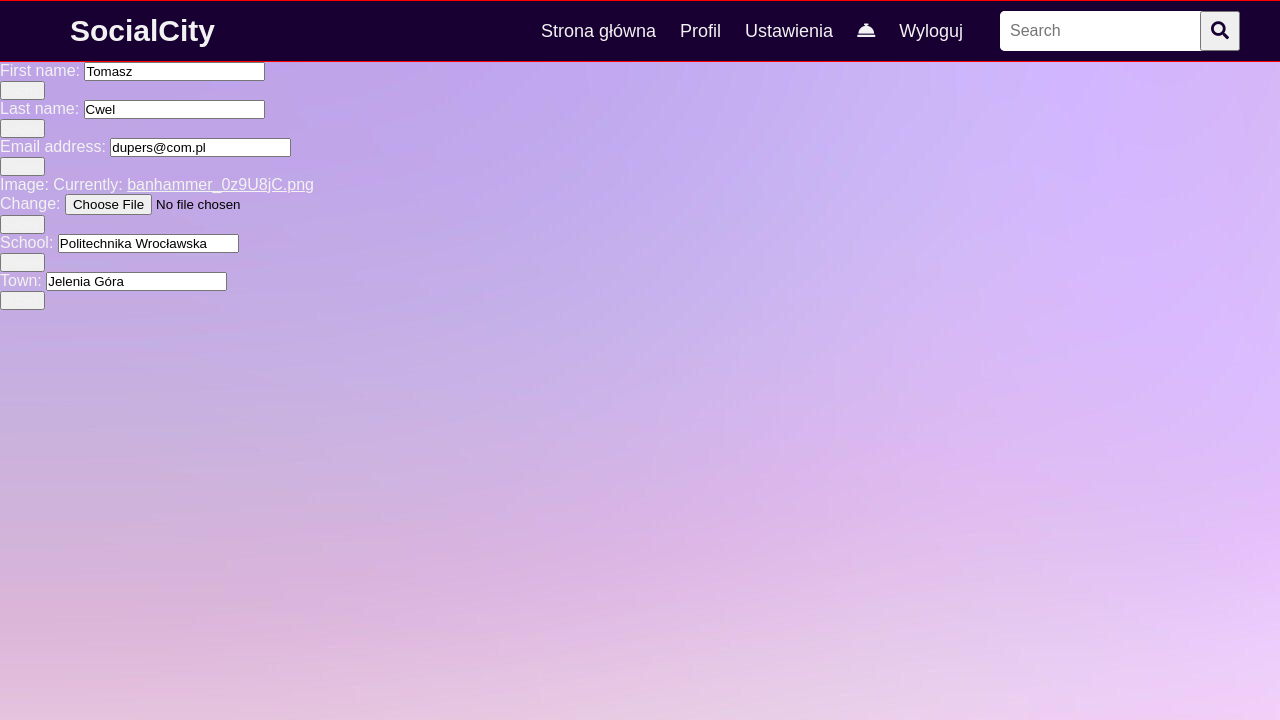
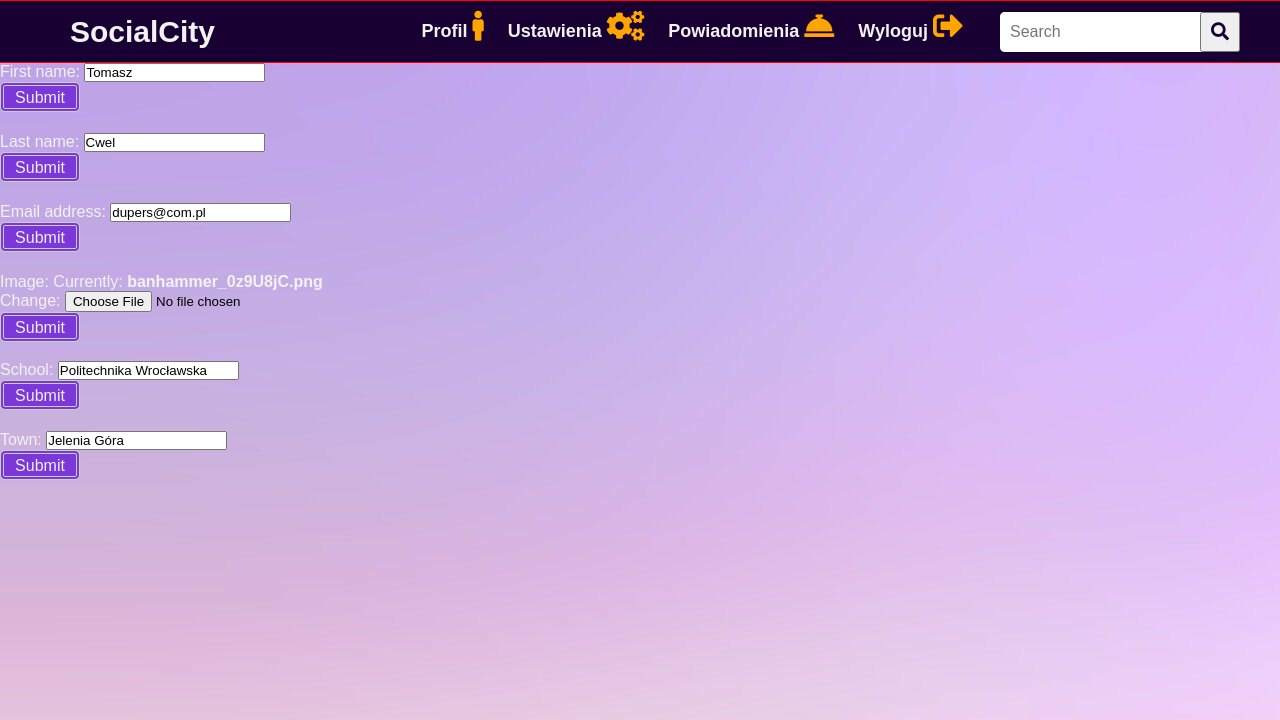
Before and after one commit to GucioWons/socialcity, a Django app: page /settings/ in a window 1280 px wide. Shown: the top 720 px of the page. Run offline with Django 4.2, Linux system fonts and the light colour scheme; a user stored in the database is signed in; data comes from the database, SQL or seed files in the repository; both versions use the stored data as it was after the commit.

Commit message:
delikatne poprawki w css

```diff
--- a/Accounts/templates/profile_view.html
+++ b/Accounts/templates/profile_view.html
@@ -17,8 +17,8 @@
         {{instance.user.first_name}} {{instance.user.last_name}}</br>
         {{instance.date}}</br>
         {{instance.content}}</br>
-        {{instance.likes.count}} <a href="{{instance.get_like_url}}"><i class="fas fa-hand-spock"></i></a>
-        {{instance.dislikes.count}} <a href="{{instance.get_dislike_url}}"><i class="fas fa-heart-broken"></i></a>
+        {{instance.likes.count}} <a href="{{instance.get_like_url}}"><i class="fas fa-hand-spock"style="color:yellow"></i></a>
+        {{instance.dislikes.count}} <a href="{{instance.get_dislike_url}}"><i class="fas fa-heart-broken"style="color:red"></i></a>
     </div>
 {%endfor%}
 {%endblock%}
--- a/Pages/templates/settings_view.html
+++ b/Pages/templates/settings_view.html
@@ -5,32 +5,52 @@
 {%endblock%}
 
 {%block content%}
-<div>
+<style>
+
+      .content
+      {
+        text-align:left;
+      }
+
+    </style>
+
+    <div class="wiersz">
     <form method="POST">{% csrf_token %}
         {{form.as_p}}
-            <button type="submit", name="update_name">Submit</button>
+        <button type="submit" class="seti" name="update_name">Submit</button>
     </form>
+    </div>
+
+    <div class="wiersz">
     <form method="POST">{% csrf_token %}
         {{form2.as_p}}
-            <button type="submit", name="update_lastname">Submit</button>
+        <button type="submit" class="seti" name="update_lastname">Submit</button>
     </form>
+    </div>
+
+    <div class="wiersz">
     <form method="POST">{% csrf_token %}
         {{form3.as_p}}
-            <button type="submit", name="update_email">Submit</button>
+        <button type="submit" class="seti" name="update_email">Submit</button>
     </form>
     </div>
-<div>
+
+    <div class="wiersz">
     <form method="POST" enctype="multipart/form-data">{% csrf_token %}
         {{form4.as_p}}
-            <button type="submit", name="update_image">Submit</button>
+        <button type="submit" class="seti" name="update_image">Submit</button>
     </form>
-    <form method="POST">{% csrf_token %}
-            {{form5.as_p}}
-            <button type="submit", name="update_school">Submit</button>
+    </div>
+</br>
+    <div class="wiersz">
+    <form method="POST">{% csrf_token %}   {{form5.as_p}}
+        <button type="submit" class="seti" name="update_school">Submit</button>
     </form>
+    </div>
+    <div class="wiersz">
     <form method="POST">{% csrf_token %}
         {{form6.as_p}}
-            <button type="submit", name="update_town">Submit</button>
+        <button type="submit" class="seti" name="update_town">Submit</button>
     </form>
     </div>
 {%endblock%}
--- a/static/css/style.css
+++ b/static/css/style.css
@@ -305,4 +305,83 @@
 }
 .content{
   z-index: -2;
+  text-align:center;
 }
+
+
+#reje
+{
+    color:blue;
+    font-size:18px;
+}
+
+.p
+{
+    Margin-bottom: 20px;
+    padding:10px;
+}
+.fas
+/*emotki*/
+{
+    font-size:30px;
+    margin-bottom:10px;
+}
+
+a
+{
+    text-decoration: none;
+    font-weight:bold;
+
+}
+.seti
+/* przyciski w ustawieniach */
+{
+    float:left;
+    background-color: #7b38d8;
+    border-radius: 5px;
+    border: 4px double #cccccc;
+    line-height:5px;
+    color: #eeeeee;
+    font-size: 16px;
+    height:30px;
+    width: 80px;
+}
+
+.items
+/*ustawienie wycentrowania navbara*/
+{
+    line-height:40px;
+    align:left;
+}
+
+.wiersz
+{
+    width:500px;
+    height:40px;
+    margin-bottom: 30px;
+}
+.leftpane
+/*menu kontekstowe*/
+{
+    height:540px;
+    font-size:20px;
+    font-weight: bold;
+    color:black;
+}
+#motto
+{
+
+    font-family: 'Marck Script', cursive;
+    color:#330099;
+    font-size:20px;
+    font-weight:bold;
+    margin-right:30px;
+    float:right;
+}
+.noti
+{
+font-size:20px;
+margin-bottom:20px;
+margin-top:10px;
+
+}
--- a/templates/navbar.html
+++ b/templates/navbar.html
@@ -1,13 +1,12 @@
 <nav>
     <ul>
-        <li class="logo">SocialCity</li>
+        <li class="logo"><a href="/" style="text-decoration: none">SocialCity</a></li>
         <li class="btn"><span class="fas fa-bars"></span></li>
         <div class="items">
-            <li><a href="/">Strona główna</a></li>
-            <li><a href="{{request.user.account.get_absolute_url}}">Profil</a></li>
-            <li><a href="/settings">Ustawienia</a></li>
-            <li><a href="/notifications"><i class="fas fa-concierge-bell"></i></a></li>
-            <li><a href="/logout">Wyloguj</a></li>
+            <li><a href="{{request.user.account.get_absolute_url}}">Profil <i class="fas fa-male" style="color:orange"></i> </a></li>
+            <li><a href="/settings">Ustawienia <i class="fas fa-cogs" style="color:orange"></i> </a></li>
+            <li><a href="/notifications" >Powiadomienia <i class="fas fa-concierge-bell"style="color:orange"></i></a></li>
+            <li><a href="/logout">Wyloguj <i class="fas fa-sign-out-alt"style="color:orange"></i> </a></li>
         </div>
         <li class="search-icon">
             <form method="GET", action="{% url 'pages:search-page'%}">
```
Also changed, not shown: Pages/templates/home_view.html (+25 -7 lines), Pages/templates/landing_view.html (+36 -0 lines), Pages/templates/login_view.html (+28 -3 lines), Pages/templates/notification_view.html (+13 -5 lines), Pages/templates/register_view.html (+35 -3 lines), db.sqlite3, 1 other file. Lines whose indentation alone changed are shown as unchanged.
